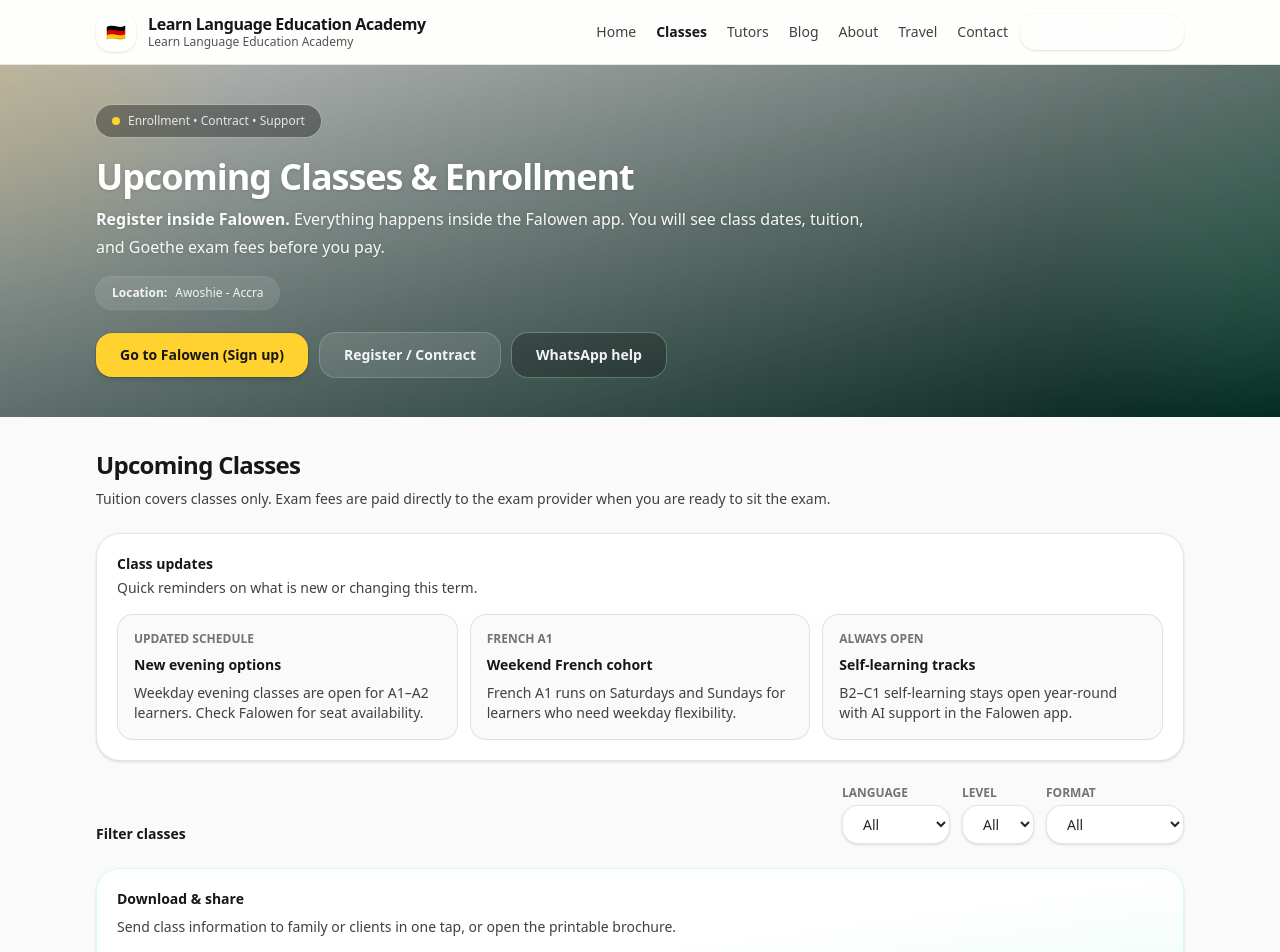
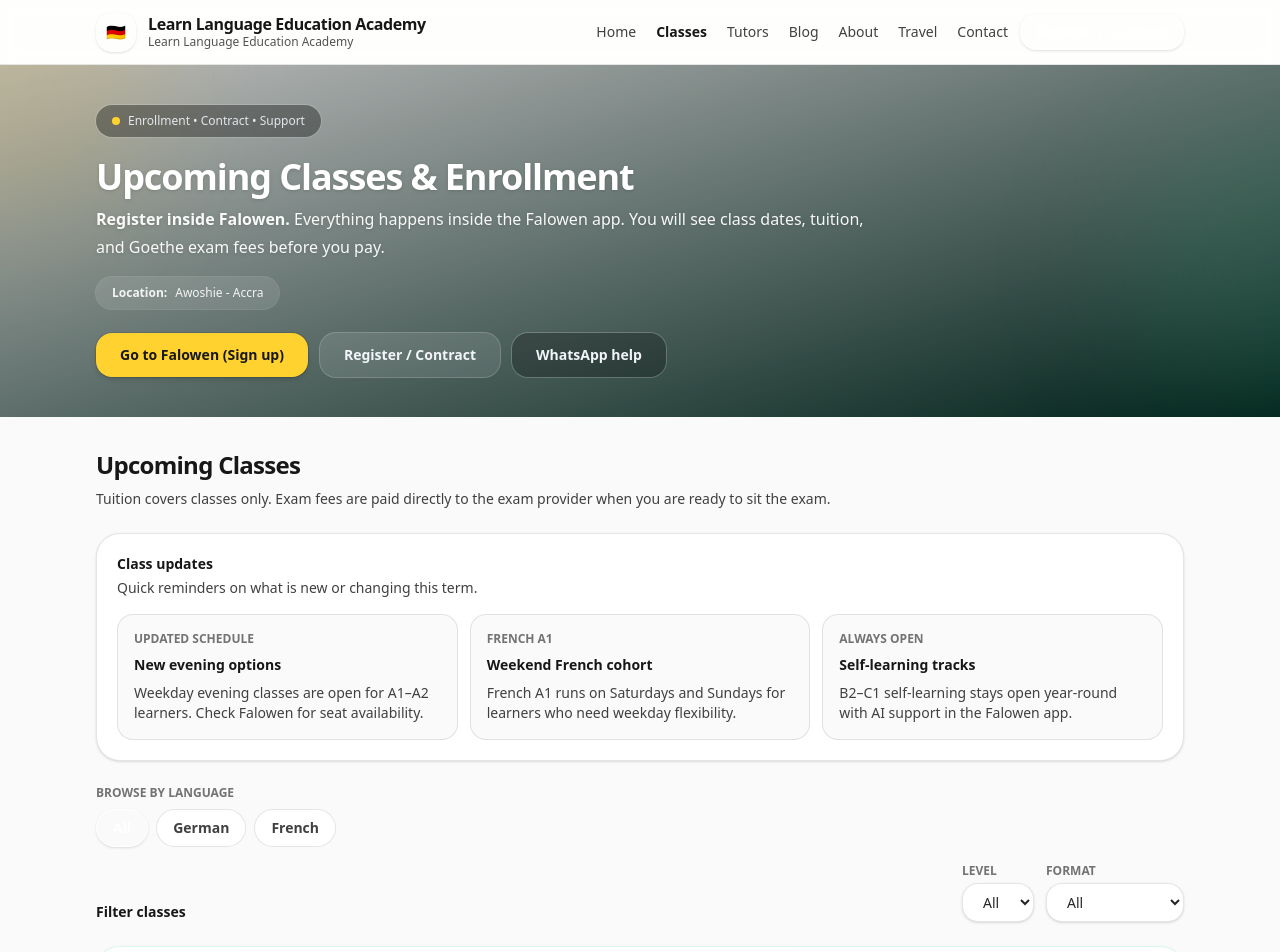
Before and after one commit to learngermanghana/learngermanghana-site, a Next.js app: page /classes in a window 1280 px wide. Shown: the top 952 px of the page. Built offline with nearby package versions, Linux system fonts and the light colour scheme.

Commit message:
Add language tabs to classes page

```diff
--- a/src/app/classes/page.tsx
+++ b/src/app/classes/page.tsx
@@ -196,23 +196,35 @@ export default function ClassesPage() {
             </div>
           </div>
 
-          <div className="mt-6 flex flex-col gap-3 sm:flex-row sm:items-end sm:justify-between">
+          <div className="mt-6 flex flex-col gap-4">
+            <div>
+              <div className="text-xs font-semibold uppercase text-neutral-500">Browse by language</div>
+              <div className="mt-2 flex flex-wrap gap-2" role="tablist" aria-label="Class languages">
+                {languages.map((language) => {
+                  const isActive = selectedLanguage === language;
+                  return (
+                    <button
+                      key={language}
+                      type="button"
+                      role="tab"
+                      aria-selected={isActive}
+                      onClick={() => setSelectedLanguage(language)}
+                      className={`rounded-full border px-4 py-2 text-sm font-semibold transition ${
+                        isActive
+                          ? "border-brand-900 bg-brand-950 text-white shadow-sm"
+                          : "border-black/10 bg-white text-neutral-700 hover:bg-neutral-50"
+                      }`}
+                    >
+                      {language}
+                    </button>
+                  );
+                })}
+              </div>
+            </div>
+
+            <div className="flex flex-col gap-3 sm:flex-row sm:items-end sm:justify-between">
               <div className="text-sm font-semibold text-neutral-900">Filter classes</div>
               <div className="flex flex-col gap-3 sm:flex-row">
-              <label className="flex flex-col gap-1 text-xs font-semibold uppercase text-neutral-500">
-                Language
-                <select
-                  value={selectedLanguage}
-                  onChange={(event) => setSelectedLanguage(event.target.value)}
-                  className="rounded-2xl border border-black/10 bg-white px-4 py-2 text-sm font-medium text-neutral-800 shadow-sm focus:outline-none focus:ring-2 focus:ring-brand-500"
-                >
-                  {languages.map((language) => (
-                    <option key={language} value={language}>
-                      {language}
-                    </option>
-                  ))}
-                </select>
-              </label>
                 <label className="flex flex-col gap-1 text-xs font-semibold uppercase text-neutral-500">
                   Level
                   <select
@@ -241,6 +253,7 @@ export default function ClassesPage() {
                     ))}
                   </select>
                 </label>
+              </div>
             </div>
           </div>
           <div className="mt-6 rounded-3xl border border-emerald-100/80 bg-gradient-to-br from-white via-white to-emerald-50 p-5 shadow-sm">
```
Lines whose indentation alone changed are shown as unchanged.
